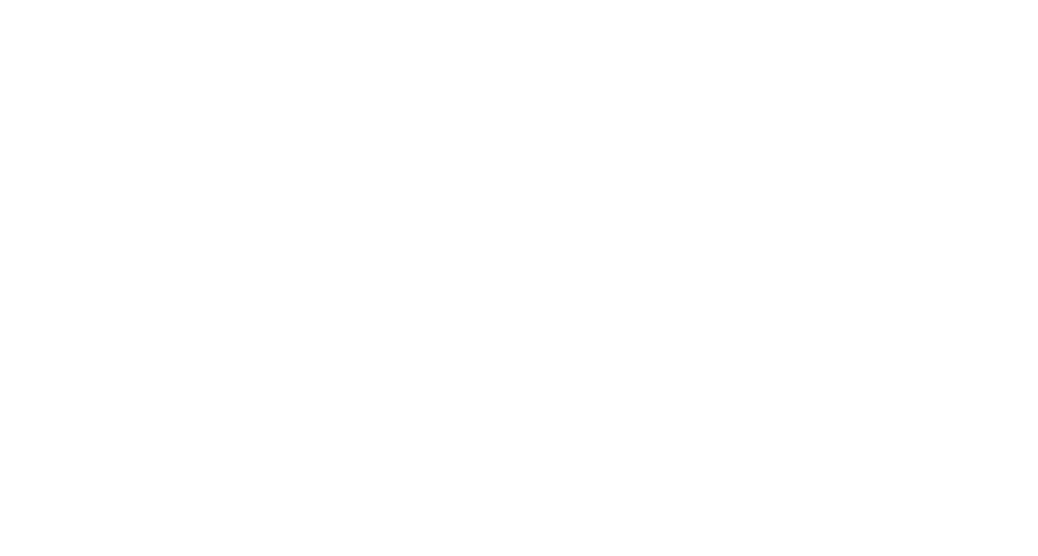
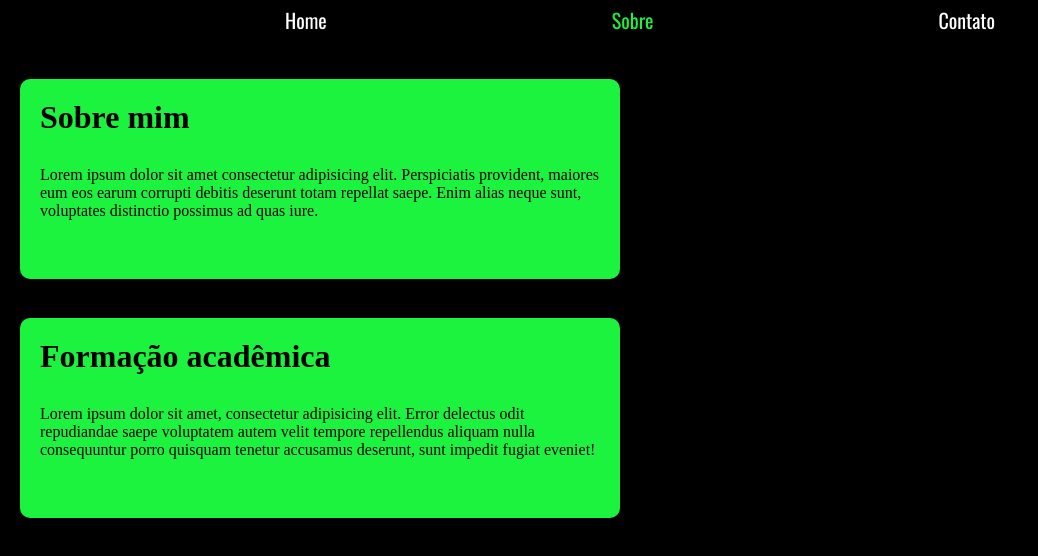
Before and after one commit to Henr1qz/portfolio, a plain HTML site: page sobre.html in a window 1280 px wide. Shown: the whole page, without its empty margins (0-1038 px from the left). Drawn offline with nearby package versions, Linux system fonts and the light colour scheme; a web font is replaced by a local one.

Commit message:
Navbar pronta e inicio da pagina 'sobre'

```diff
--- a/contato.html
+++ b/contato.html
@@ -4,13 +4,21 @@
     <meta charset="UTF-8">
     <meta name="viewport" content="width=device-width, initial-scale=1.0">
     <title>Document</title>
+    <link rel="stylesheet" href="./css/navbar.css">
     <link rel="stylesheet" href="./css/ctt.css">
     <style>
+@import url('https://fonts.googleapis.com/css2?family=Cal+Sans&family=Oswald:wght@200..700&display=swap');
 @import url('https://fonts.googleapis.com/css2?family=Cal+Sans&display=swap');
 </style>
 </head>
 <body>
+
     <header class="cabecalho">
+        <div class="nav">
+            <a  href="./index.html">Home</a>
+            <a  href="./sobre.html">Sobre</a>
+            <a class="active" href="./contato.html">Contato</a>
+        </div>
         <h1 class="titulo">Envie uma mensagem para mim</h1>
     </header>
 
@@ -22,11 +30,10 @@
             <br><br>
             <input class="celular" type="tel" placeholder="Seu celular:" required>
             <br><br>
-            <textarea class="mensagem" id="myTextarea" rows="5" cols="30">Mensagem:</textarea>
+            <textarea class="mensagem" id="myTextarea" rows="5" cols="30" placeholder="Mensagem:"></textarea>
             <br><br>
 
             <button class="botao">Enviar</button>
-            <a class="voltarhome" href="./index.html">Voltar a home</a>
 
         </form>
 
--- a/css/main.css
+++ b/css/main.css
@@ -0,0 +1,4 @@
+*{
+    padding: 0;
+    margin: 0;
+}
--- /dev/null
+++ b/css/navbar.css
@@ -0,0 +1,22 @@
+*{
+    margin: 0;
+    padding: 0;
+}
+.nav{
+    background-color: black;
+    justify-content: space-evenly;
+    display: flex;
+    height: 40px;
+    align-items: center;
+    font-size: 20px;
+    position: sticky;
+}
+a{
+    text-decoration: none;
+    color: rgb(255, 255, 255);
+    font-family: oswald;
+}
+a.active {
+    color: rgb(27, 243, 63);
+
+}
--- /dev/null
+++ b/css/sobre.css
@@ -0,0 +1,42 @@
+*{
+    margin: 0;
+    padding: 0;
+    z-index: 2;
+}
+nav{
+
+}
+body{
+    background-color: black;
+    font-family: cal sans;
+}
+.sobre{
+    margin-top: 39px;
+    background-color: rgb(27, 243, 63);
+    color: rgb(0, 0, 0);
+    width: 600px;
+    height: 200px;
+    margin-left: 20px;
+    border-radius: 10px;
+}
+.titulosobre{
+    padding: 20px;
+}
+.textosobre{
+    margin: 10px 20px;
+}
+.facad{
+    margin-top: 39px;
+    background-color: rgb(27, 243, 63);
+    color: rgb(0, 0, 0);
+    width: 600px;
+    height: 200px;
+    margin-left: 20px;
+    border-radius: 10px;
+}
+.titulofacad{
+    padding: 20px;
+}
+.textofacad{
+    margin: 10px 20px;
+}
--- a/sobre.html
+++ b/sobre.html
@@ -0,0 +1,36 @@
+<!DOCTYPE html>
+<html lang="en">
+<head>
+    <meta charset="UTF-8">
+    <meta name="viewport" content="width=device-width, initial-scale=1.0">
+    <title>Document</title>
+    <style>
+@import url('https://fonts.googleapis.com/css2?family=Cal+Sans&family=Oswald:wght@200..700&display=swap');
+@import url('https://fonts.googleapis.com/css2?family=Cal+Sans&display=swap');
+</style>
+    <link rel="stylesheet" href="./css/sobre.css">
+    <link rel="stylesheet" href="./css/navbar.css">
+</head>
+<body>
+    <header>
+        <div class="nav">
+            <a  href="./index.html">Home</a>
+            <a class="active" href="./sobre.html">Sobre</a>
+            <a  href="./contato.html">Contato</a>
+        </div>
+    </header>
+    <main>
+        <div class="sobre">
+            <h1 class="titulosobre">Sobre mim</h1>
+            <p class="textosobre">Lorem ipsum dolor sit amet consectetur adipisicing elit. Perspiciatis provident, maiores eum eos earum corrupti debitis deserunt totam repellat saepe. Enim alias neque sunt, voluptates distinctio possimus ad quas iure.</p>
+        </div>
+        <div class="facad">
+            <h1 class="titulofacad">Formação acadêmica</h1>
+            <p class="textofacad">Lorem ipsum dolor sit amet, consectetur adipisicing elit. Error delectus odit repudiandae saepe voluptatem autem velit tempore repellendus aliquam nulla consequuntur porro quisquam tenetur accusamus deserunt, sunt impedit fugiat eveniet!</p>
+        </div>
+        <!-- <div class="foto">
+            <img class="formatura" src="../img/formatura.jpg" alt="">
+        </div> -->
+    </main>
+</body>
+</html>
```
Also changed, not shown: css/ctt.css (+5 -7 lines), index.html (+11 -1 lines), img/formatura.jpg (added), img/imagemfundo.png (added).
